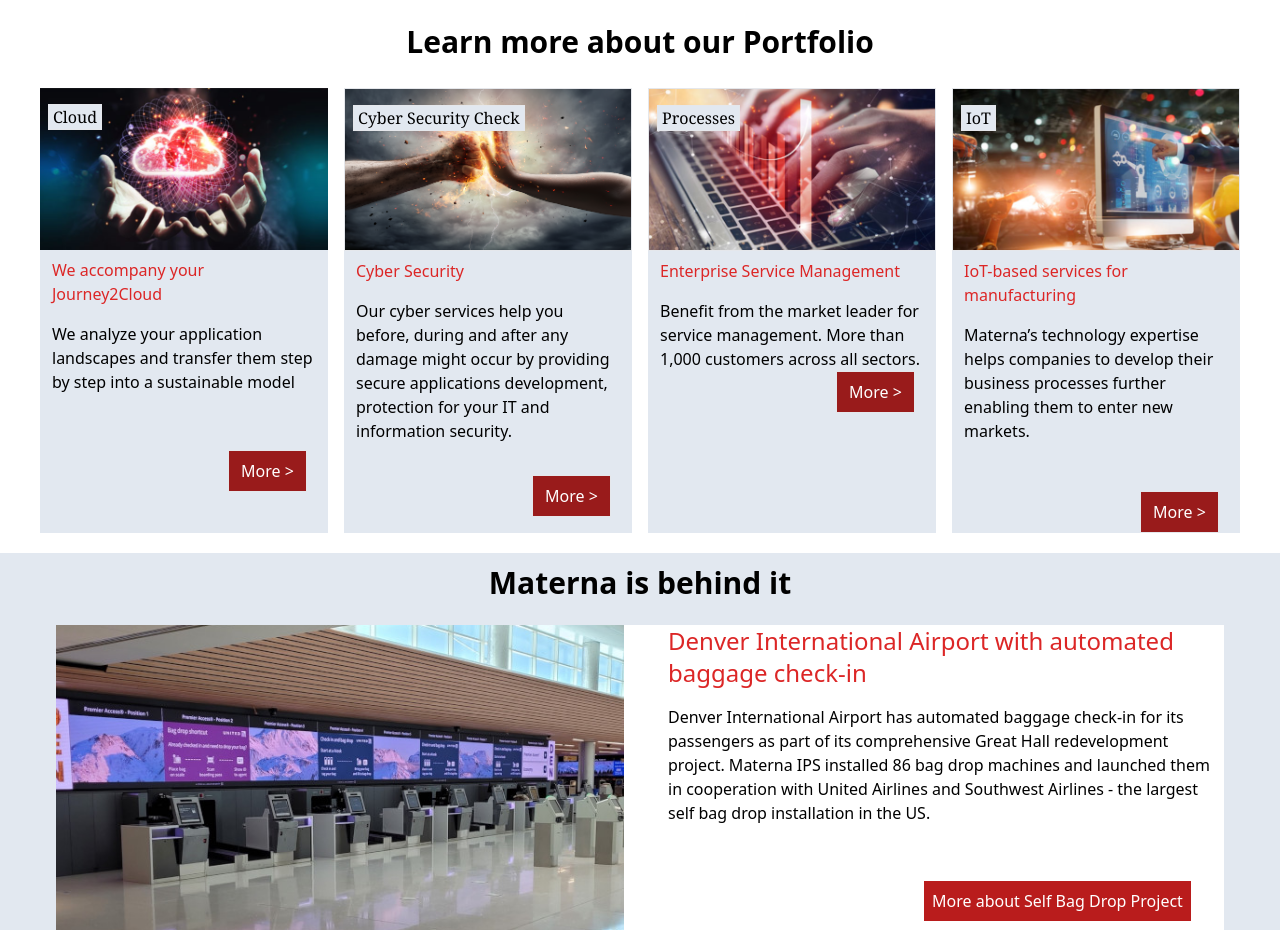
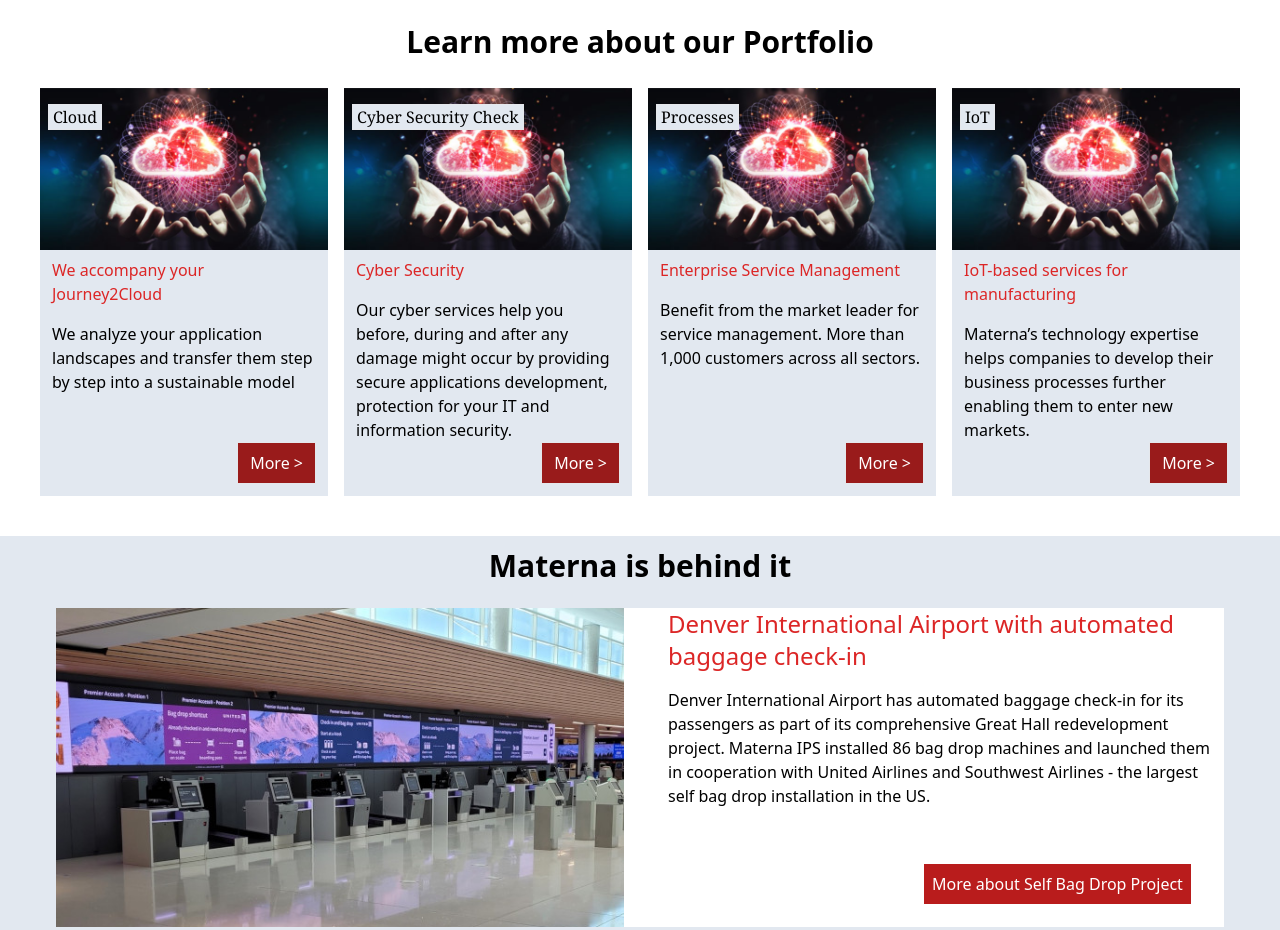
Before and after one commit to beylar/Tailwind-Projects, a website: page Materna/index.html in a window 1280 px wide. Shown: the part 850-1780 px from the top of the page. Drawn offline with Linux system fonts and the light colour scheme.

Commit message:
Aligning

```diff
--- a/Materna/index.html
+++ b/Materna/index.html
@@ -80,76 +80,84 @@
 
     <div class="mt-6">
         <p class="font-semibold text-3xl text-center">Learn more about our Portfolio</p>
+
         <div class="grid grid-cols-4 mt-7 gap-4 px-10">
-            <div class="bg-slate-200">
+            <div class="bg-slate-200 flex flex-col items-end">
                 <div class="relative">
                     <img src="./utilities/grid1.png">
                     <div class="ps-2">
                         <p class="absolute border bg-slate-200 top-4 px-1 font-serif">Cloud</p>
                     </div>
                 </div>
-                <div class="mt-2 px-3">
+                <div class="mt-2 px-3 flex justify-between flex-col items-end h-full">
+                    <div>
                         <h1 class="text-red-600 hover:underline">We accompany your Journey2Cloud</h1>
                         <p class="mt-4">We analyze your application landscapes and transfer them step by step into a
                             sustainable model</p>
-                    <div class="mt-14 ps-44">
-                        <button class="border bg-red-800 px-3 py-2 text-white font-sans">More > </button>
+                        </div>
+                            <div>
+                        <button class="border bg-red-800 mb-3 px-3 py-2 text-white font-sans">More > </button>
                     </div>
                 </div>
             </div>
-            <div class="bg-slate-200">
-                <div class="relative border">
-                    <img class="" src="./utilities/grid2.png">
+            <div class="bg-slate-200 flex flex-col items-end">
+                <div class="relative">
+                    <img src="./utilities/grid1.png">
                     <div class="ps-2">
                         <p class="absolute border bg-slate-200 top-4 px-1 font-serif">Cyber Security Check</p>
                     </div>
                 </div>
-                <div class="mt-2 px-3">
+            <div class="mt-2 px-3 flex justify-between flex-col items-end h-full">
+                <div>
                     <h1 class="text-red-600 hover:underline">Cyber Security</h1>
-                    <p class="mt-4">Our cyber services help you before, during and after any damage might occur by
-                        providing
+                    <p class="mt-4">Our cyber services help you before, during and after any damage might occur by providing
                         secure applications development, protection for your IT and information security.</p>
-                    <div class="mt-8 ps-44">
-                        <button class="border bg-red-800 px-3 py-2 text-white font-sans">More > </button>
+                    </div>
+                        <div>
+                    <button class="border bg-red-800 mb-3 px-3 py-2 text-white font-sans">More > </button>
                 </div>
             </div>
         </div>
-            <div class="bg-slate-200">
-                <div class="relative border">
-                    <img src="./utilities/grid3.png">
+        <div class="bg-slate-200 flex flex-col items-end">
+            <div class="relative">
+                <img src="./utilities/grid1.png">
                 <div class="ps-2">
-                        <p class="absolute border  bg-slate-200 top-4 px-1 font-serif">Processes</p>
+                    <p class="absolute border bg-slate-200 top-4 px-1 font-serif">Processes</p>
                 </div>
             </div>
-                <div class="mt-2 px-3">
+        <div class="mt-2 px-3 flex justify-between flex-col items-end h-full">
+            <div>
                 <h1 class="text-red-600 hover:underline">Enterprise Service Management</h1>
-                    <p class="mt-4 ">Benefit from the market leader for service management. More than 1,000 customers
-                        across all sectors.</p>
-                    <div class="mt-[21] ps-44">
-                        <button class="border bg-red-800 top-20 px-3 py-2 text-white font-sans">More > </button>
+                <p class="mt-4">Benefit from the market leader for service management. More than 1,000 customers across all sectors.</p>
+                </div>
+                    <div>
+                <button class="border bg-red-800 mb-3 px-3 py-2 text-white font-sans">More > </button>
             </div>
         </div>
     </div>
-            <div class="bg-slate-200">
-                <div class="relative border">
-                    <img src="./utilities/grid4.png">
+
+    <div class="bg-slate-200 flex flex-col items-end">
+        <div class="relative">
+            <img src="./utilities/grid1.png">
             <div class="ps-2">
                 <p class="absolute border bg-slate-200 top-4 px-1 font-serif">IoT</p>
             </div>
         </div>
-                <div class="mt-2 px-3">
+        <div class="mt-2 px-3 flex justify-between flex-col items-end h-full">
+        <div>
             <h1 class="text-red-600 hover:underline">IoT-based services for manufacturing</h1>
-                    <p class="mt-4 ">Materna’s technology expertise helps companies to develop their business processes
-                        further enabling them to enter new markets.</p>
-                    <div class="mt-12 ps-44">
-                        <button class="border bg-red-800 px-3 py-2 text-white font-sans">More > </button>
+            <p class="mt-4">Materna’s technology expertise helps companies to develop their business processes further enabling them to enter new markets.</p>
             </div>
-                </div>
+                <div>
+            <button class="border bg-red-800 mb-3 px-3 py-2 text-white font-sans">More > </button>
         </div>
     </div>
 </div>
 
-    <div class="bg-slate-200 px-14">
+        </div>
+    </div>
+
+    <div class="bg-slate-200 px-14 mt-10">
         <h1 class="mt-5 pt-3 text-center text-3xl font-semibold ">Materna is behind it</h1>
 
         <div class="grid grid-cols-2 gap-8 mt-6 bg-white">
@@ -180,7 +188,7 @@
     </div>
     </div>
 
-    <div class="bg-[rgb(66,63,63)]">
+    <div class="bg-[rgb(48,46,46)] leading-6">
         <div class="flex justify-between px-16 text-white">
             <div class="grid grid-cols-4 mt-20 gap-14">
                 <div>
@@ -219,7 +227,7 @@
             <div class="mt-20">
                 <a class="hover:underline font-mono text-xl">Services</a>
                 <div class="text-sm py-3 font-thin ">
-                    <a class="hover:underline">Materna Support</a><br>
+                    <a class="hover:underline ">Materna Support</a><br>
                     <a class="hover:underline">Contact</a><br>
                     <a class="hover:underline">Imprint & Copyright</a><br>
                     <a class="hover:underline">Compliance at Materna</a><br>
@@ -231,7 +239,7 @@
             </div>
 
         </div>
-        <div class="mt-20 border border-dotted border-black text-white py-10">
+        <div class="mt-20 border border-dotted bg-[rgb(33,33,33)] border-black text-white py-10">
             <p class="ps-20">Materna 2024</p>
         </div>
     </div>
```
Also changed, not shown: Materna/build/output.css. Lines whose indentation alone changed are shown as unchanged.
